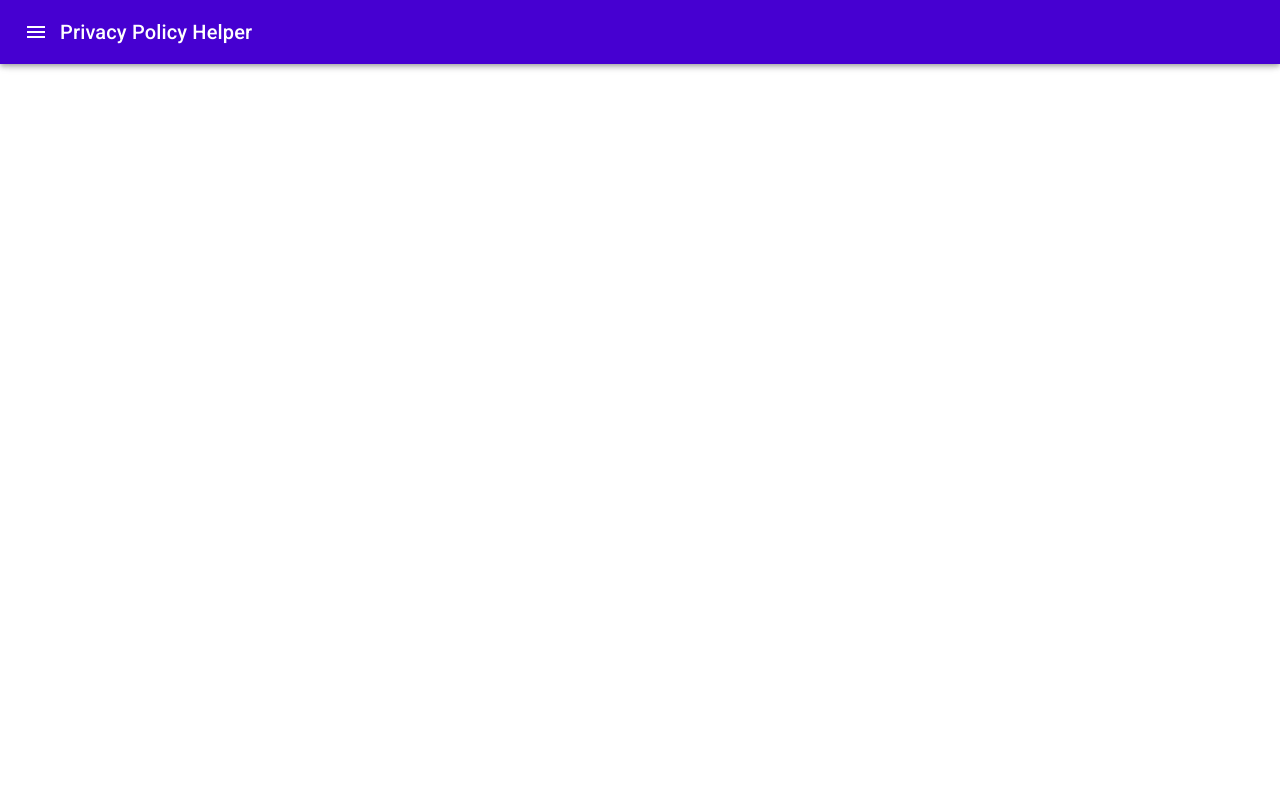
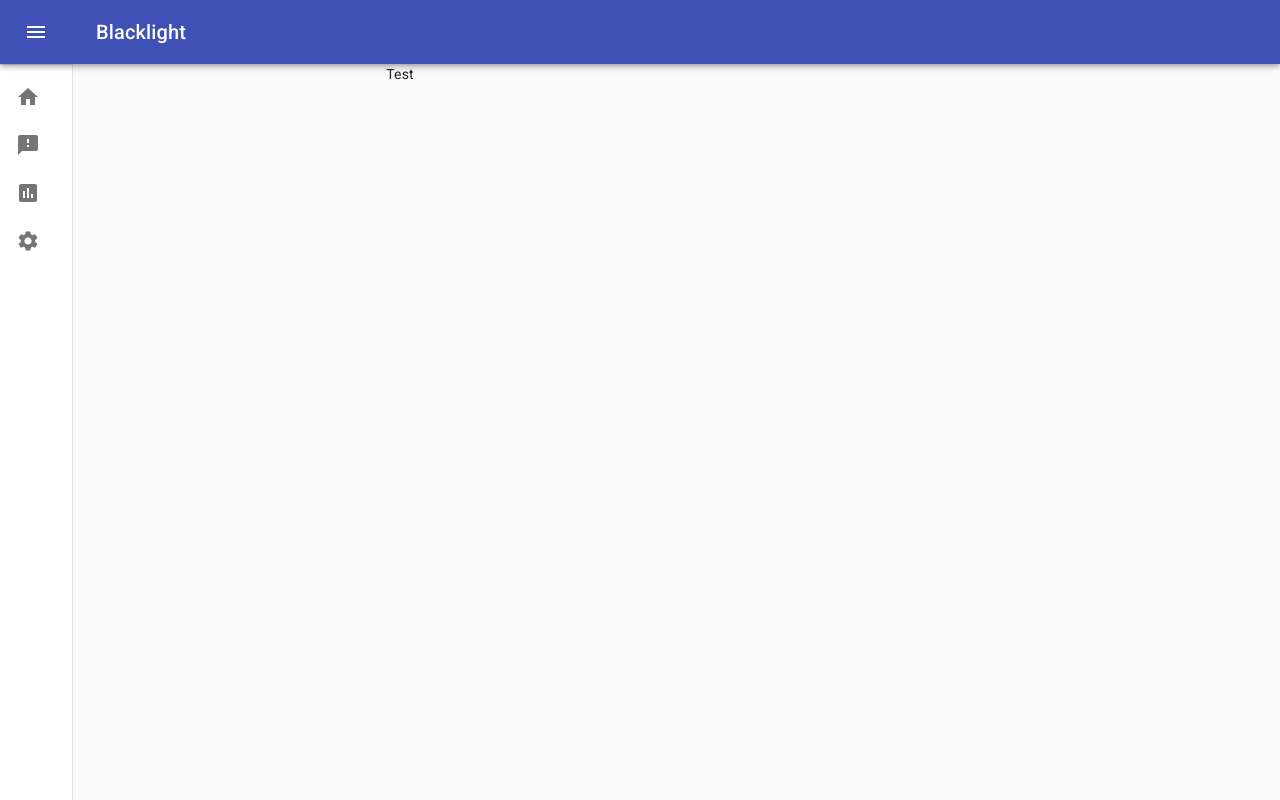
Before and after one commit to SphinxNumberNine/Blacklight, a React (Create React App) app in the folder extension/: page / in a window 1280 px wide. Built offline with nearby package versions, Linux system fonts and the light colour scheme.

Commit message:
Added functional header

```diff
--- a/extension/src/components/Header.js
+++ b/extension/src/components/Header.js
@@ -1,12 +1,23 @@
-import React, { Component } from 'react';
+/* import React, { Component } from 'react';
 import { AppBar, Toolbar, Typography, IconButton } from '@material-ui/core';
 import MenuIcon from '@material-ui/icons/Menu';
+import ChevronLeftIcon from '@material-ui/icons/ChevronLeft';
+import ChevronRightIcon from '@material-ui/icons/ChevronRight';
+import ListItem from '@material-ui/core/ListItem';
+import ListItemIcon from '@material-ui/core/ListItemIcon';
 import {
   MuiThemeProvider,
   createMuiTheme,
   withStyles
 } from '@material-ui/core/styles';
 import theme from '../theme';
+import { makeStyles, useTheme } from '@material-ui/core/styles';
+import Drawer from '@material-ui/core/Drawer';
+import List from '@material-ui/core/List';
+import Divider from '@material-ui/core/Divider';
+import ListItemText from '@material-ui/core/ListItemText';
+import InboxIcon from '@material-ui/icons/MoveToInbox';
+import MailIcon from '@material-ui/icons/Mail';
 
 const styles = {
   root: {
@@ -18,6 +29,20 @@
 class Header extends Component {
   constructor(props) {
     super(props);
+
+    this.state = {
+      open: false
+    };
+    this.handleDrawerOpen = this.handleDrawerOpen.bind(this);
+    this.handleDrawerClose = this.handleDrawerClose.bind(this);
+  }
+
+  handleDrawerOpen() {
+    this.setState({ open: true });
+  }
+
+  handleDrawerClose() {
+    this.setState({ open: false });
   }
 
   render() {
@@ -25,15 +50,243 @@
       <MuiThemeProvider theme={theme}>
         <AppBar>
           <Toolbar>
-            <IconButton edge='start' color='inherit' aria-label='Menu'>
+            <IconButton
+              edge='start'
+              color='inherit'
+              aria-label='Menu'
+              onClick={this.handleDrawerOpen}
+            >
               <MenuIcon />
             </IconButton>
             <Typography variant='h6'>Privacy Policy Helper</Typography>
           </Toolbar>
         </AppBar>
+        <Drawer variant='permanent' open={this.state ? this.state.open : false}>
+          <Toolbar>
+            <IconButton onClick={this.handleDrawerClose}>
+              {theme.direction === 'rtl' ? (
+                <ChevronRightIcon />
+              ) : (
+                <ChevronLeftIcon />
+              )}
+            </IconButton>
+          </Toolbar>
+          <Divider />
+          <List>
+            {['Inbox', 'Starred', 'Send email', 'Drafts'].map((text, index) => (
+              <ListItem button key={text}>
+                <ListItemIcon>
+                  {index % 2 === 0 ? <InboxIcon /> : <MailIcon />}
+                </ListItemIcon>
+                <ListItemText primary={text} />
+              </ListItem>
+            ))}
+          </List>
+          <Divider />
+          <List>
+            {['All mail', 'Trash', 'Spam'].map((text, index) => (
+              <ListItem button key={text}>
+                <ListItemIcon>
+                  {index % 2 === 0 ? <InboxIcon /> : <MailIcon />}
+                </ListItemIcon>
+                <ListItemText primary={text} />
+              </ListItem>
+            ))}
+          </List>
+        </Drawer>
       </MuiThemeProvider>
     );
   }
 }
 
-export default withStyles(styles)(Header);
+export default withStyles(styles)(Header); */
+
+import React from 'react';
+import clsx from 'clsx';
+import { makeStyles, useTheme } from '@material-ui/core/styles';
+import Drawer from '@material-ui/core/Drawer';
+import AppBar from '@material-ui/core/AppBar';
+import Toolbar from '@material-ui/core/Toolbar';
+import List from '@material-ui/core/List';
+import CssBaseline from '@material-ui/core/CssBaseline';
+import Typography from '@material-ui/core/Typography';
+import Divider from '@material-ui/core/Divider';
+import IconButton from '@material-ui/core/IconButton';
+import MenuIcon from '@material-ui/icons/Menu';
+import ChevronLeftIcon from '@material-ui/icons/ChevronLeft';
+import ChevronRightIcon from '@material-ui/icons/ChevronRight';
+import ListItem from '@material-ui/core/ListItem';
+import ListItemIcon from '@material-ui/core/ListItemIcon';
+import HomeIcon from '@material-ui/icons/Home';
+import FeedbackIcon from '@material-ui/icons/Feedback';
+import ListItemText from '@material-ui/core/ListItemText';
+import SettingsIcon from '@material-ui/icons/Settings';
+import ChartIcon from '@material-ui/icons/InsertChart';
+const drawerWidth = 240;
+
+const useStyles = makeStyles(theme => ({
+  root: {
+    display: 'flex'
+  },
+  appBar: {
+    zIndex: theme.zIndex.drawer + 1,
+    transition: theme.transitions.create(['width', 'margin'], {
+      easing: theme.transitions.easing.sharp,
+      duration: theme.transitions.duration.leavingScreen
+    })
+  },
+  appBarShift: {
+    marginLeft: drawerWidth,
+    width: `calc(100% - ${drawerWidth}px)`,
+    transition: theme.transitions.create(['width', 'margin'], {
+      easing: theme.transitions.easing.sharp,
+      duration: theme.transitions.duration.enteringScreen
+    })
+  },
+  menuButton: {
+    marginRight: 36
+  },
+  hide: {
+    display: 'none'
+  },
+  drawer: {
+    width: drawerWidth,
+    flexShrink: 0,
+    whiteSpace: 'nowrap'
+  },
+  drawerOpen: {
+    width: drawerWidth,
+    transition: theme.transitions.create('width', {
+      easing: theme.transitions.easing.sharp,
+      duration: theme.transitions.duration.enteringScreen
+    })
+  },
+  drawerClose: {
+    transition: theme.transitions.create('width', {
+      easing: theme.transitions.easing.sharp,
+      duration: theme.transitions.duration.leavingScreen
+    }),
+    overflowX: 'hidden',
+    width: theme.spacing(7) + 1,
+    [theme.breakpoints.up('sm')]: {
+      width: theme.spacing(9) + 1
+    }
+  },
+  toolbar: {
+    display: 'flex',
+    alignItems: 'center',
+    justifyContent: 'flex-end',
+    padding: '0 8px',
+    ...theme.mixins.toolbar
+  },
+  content: {
+    flexGrow: 1,
+    padding: theme.spacing(3)
+  }
+}));
+
+export default function Header() {
+  const classes = useStyles();
+  const theme = useTheme();
+  const [open, setOpen] = React.useState(false);
+
+  function handleDrawerOpen() {
+    setOpen(true);
+  }
+
+  function handleDrawerClose() {
+    setOpen(false);
+  }
+
+  return (
+    <div className={classes.root}>
+      <CssBaseline />
+      <AppBar
+        position='fixed'
+        className={clsx(classes.appBar, {
+          [classes.appBarShift]: open
+        })}
+      >
+        <Toolbar>
+          <IconButton
+            color='inherit'
+            aria-label='Open drawer'
+            onClick={handleDrawerOpen}
+            edge='start'
+            className={clsx(classes.menuButton, {
+              [classes.hide]: open
+            })}
+          >
+            <MenuIcon />
+          </IconButton>
+          <Typography variant='h6' noWrap>
+            Blacklight
+          </Typography>
+        </Toolbar>
+      </AppBar>
+      <Drawer
+        variant='permanent'
+        className={clsx(classes.drawer, {
+          [classes.drawerOpen]: open,
+          [classes.drawerClose]: !open
+        })}
+        classes={{
+          paper: clsx({
+            [classes.drawerOpen]: open,
+            [classes.drawerClose]: !open
+          })
+        }}
+        open={open}
+      >
+        <div className={classes.toolbar}>
+          <Typography>Menu</Typography>
+          <IconButton onClick={handleDrawerClose}>
+            {theme.direction === 'rtl' ? (
+              <ChevronRightIcon />
+            ) : (
+              <ChevronLeftIcon />
+            )}
+          </IconButton>
+        </div>
+        <Divider />
+        <List>
+          {/* ['Inbox', 'Starred', 'Send email', 'Drafts'].map((text, index) => (
+            <ListItem button key={text}>
+              <ListItemIcon>
+                {index % 2 === 0 ? <InboxIcon /> : <MailIcon />}
+              </ListItemIcon>
+              <ListItemText primary={text} />
+            </ListItem>
+          )) */}
+          <ListItem button key='Home'>
+            <ListItemIcon>
+              <HomeIcon />
+            </ListItemIcon>
+            <ListItemText primary='Blacklight Home' />
+          </ListItem>
+          <ListItem button key='Warnings'>
+            <ListItemIcon>
+              <FeedbackIcon />
+            </ListItemIcon>
+            <ListItemText primary='Warnings' />
+          </ListItem>
+          <ListItem button key='Resources'>
+            <ListItemIcon>
+              <ChartIcon />
+            </ListItemIcon>
+            <ListItemText primary='Privacy Resources' />
+          </ListItem>
+          <ListItem button key='Settings'>
+            <ListItemIcon>
+              <SettingsIcon />
+            </ListItemIcon>
+            <ListItemText primary='Settings' />
+          </ListItem>
+        </List>
+      </Drawer>
+      <main>
+        <div className={classes.toolbar} />
+      </main>
+    </div>
+  );
+}
```
